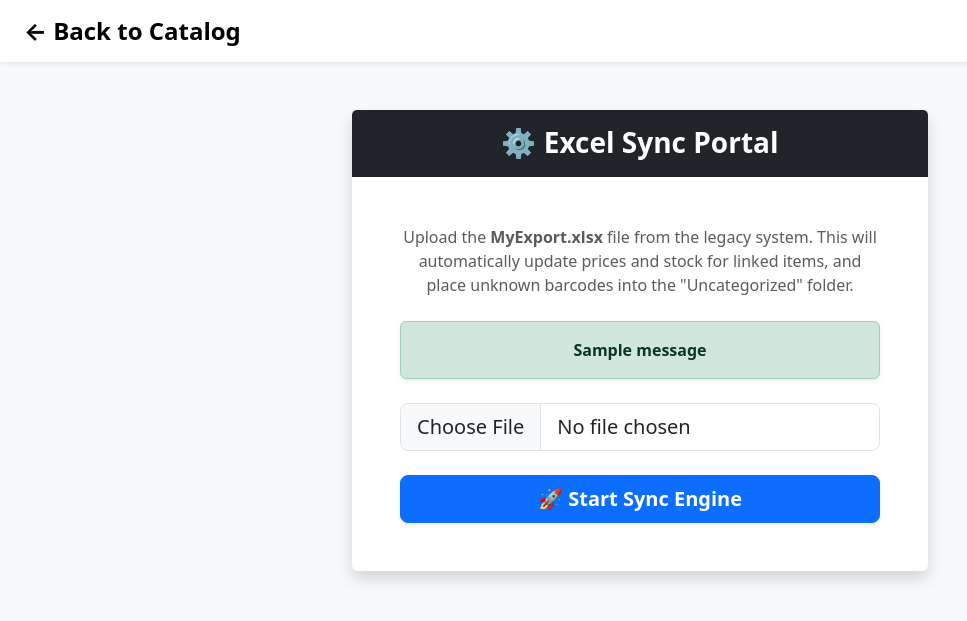
After one commit to Gh-Yeh/wehbegroup, a Django app: page /sync-inventory/ in a window 1280 px wide. The commit adds this page. Shown: the top 621 px of the page, without its empty margins (0-967 px from the left). Run offline with Django 5.2, Linux system fonts and the light colour scheme; a user stored in the database is signed in; tables that the repository leaves empty hold one stand-in row (values such as "Sample post"); one stand-in notice (Sample message) is shown.

Commit message:
Phase 3: Completed data netry

```diff
--- a/catalog/templates/catalog/category_list.html
+++ b/catalog/templates/catalog/category_list.html
@@ -35,6 +35,11 @@
           {% endif %}
 
           <a href="/admin" class="btn btn-outline-dark px-3 py-2 fw-bold"> Admin Login </a>
+
+          <!-- PHASE 3: Sync Portal Button -->
+          {% if user.is_staff %}
+          <a href="{% url 'sync_inventory' %}" class="btn btn-dark px-3 py-2 fw-bold shadow-sm">⚙️ Sync Portal</a>
+          {% endif %}
         </div>
       </div>
     </nav>
--- a/catalog/templates/catalog/item_list.html
+++ b/catalog/templates/catalog/item_list.html
@@ -36,6 +36,11 @@
           {% endif %}
 
           <a href="/admin" class="btn btn-outline-dark px-3 py-2 fw-bold"> Admin Login </a>
+
+          <!-- PHASE 3: Sync Portal Button -->
+          {% if user.is_staff %}
+          <a href="{% url 'sync_inventory' %}" class="btn btn-dark px-3 py-2 fw-bold shadow-sm">⚙️ Sync Portal</a>
+          {% endif %}
         </div>
       </div>
     </nav>
--- /dev/null
+++ b/catalog/templates/catalog/upload_inventory.html
@@ -0,0 +1,85 @@
+<!doctype html>
+<html>
+  <head>
+    <title>Sync Inventory - WehbeGroup</title>
+    <link
+      href="https://cdn.jsdelivr.net/npm/bootstrap@5.3.0/dist/css/bootstrap.min.css"
+      rel="stylesheet"
+    />
+  </head>
+  <body class="bg-light">
+    <nav class="navbar navbar-light bg-white shadow-sm mb-4">
+      <div
+        class="container-fluid px-4 d-flex justify-content-between align-items-center"
+      >
+        <a class="navbar-brand fw-bold fs-4" href="{% url 'category_list' %}"
+          >&larr; Back to Catalog</a
+        >
+      </div>
+    </nav>
+
+    <div class="container mt-5" style="max-width: 600px">
+      <div class="card shadow border-0">
+        <div class="card-header bg-dark text-white text-center py-3">
+          <h3 class="mb-0 fw-bold">⚙️ Excel Sync Portal</h3>
+        </div>
+        <div class="card-body p-5 text-center">
+          <p class="text-muted mb-4">
+            Upload the <strong>MyExport.xlsx</strong> file from the legacy
+            system. This will automatically update prices and stock for linked
+            items, and place unknown barcodes into the "Uncategorized" folder.
+          </p>
+
+          {% if messages %} {% for message in messages %}
+          <div
+            class="alert {% if message.tags == 'success' %}alert-success{% else %}alert-danger{% endif %} fw-bold shadow-sm"
+          >
+            {{ message }}
+          </div>
+          {% endfor %} {% endif %}
+
+          <form
+            id="syncForm"
+            method="post"
+            enctype="multipart/form-data"
+            class="mt-4"
+          >
+            {% csrf_token %}
+            <div class="mb-4">
+              <input
+                class="form-control form-control-lg"
+                type="file"
+                name="excel_file"
+                accept=".xlsx"
+                required
+              />
+            </div>
+            <button
+              id="syncBtn"
+              type="submit"
+              class="btn btn-primary btn-lg w-100 fw-bold shadow-sm"
+            >
+              🚀 Start Sync Engine
+            </button>
+          </form>
+        </div>
+      </div>
+    </div>
+
+    <!-- PHASE 3: Interactive Loading Spinner Script -->
+    <script>
+      document.addEventListener("DOMContentLoaded", function () {
+        const syncForm = document.getElementById("syncForm");
+        const syncBtn = document.getElementById("syncBtn");
+
+        syncForm.addEventListener("submit", function () {
+          // Disable the button to prevent double-clicks
+          syncBtn.disabled = true;
+          // Change the button text and add a spinning wheel
+          syncBtn.innerHTML =
+            '<span class="spinner-border spinner-border-sm me-2" role="status" aria-hidden="true"></span>Processing... Please wait.';
+        });
+      });
+    </script>
+  </body>
+</html>
--- a/catalog/urls.py
+++ b/catalog/urls.py
@@ -11,6 +11,8 @@ urlpatterns = [
         views.duplicate_category,
         name="duplicate_category",
     ),
+    # --- PHASE 3: SYNC PORTAL ---
+    path("sync-inventory/", views.sync_inventory, name="sync_inventory"),
     # --- PHASE 2: POS & ORDER MANAGEMENT ---
     path("toggle-order/", views.toggle_order_mode, name="toggle_order_mode"),
     path("add-to-ticket/<int:item_id>/", views.add_to_ticket, name="add_to_ticket"),
--- a/catalog/views.py
+++ b/catalog/views.py
@@ -1,4 +1,5 @@
 import os
+import openpyxl
 from datetime import datetime
 from decimal import Decimal
 from django.conf import settings
@@ -7,6 +8,8 @@ from django.shortcuts import render, get_object_or_404, redirect
 from django.db.models import Q
 from django.db.models.functions import Lower
 from django.contrib.auth.decorators import login_required
+from django.contrib import messages
+from django.db import IntegrityError
 
 from .models import Category, Item, Client, Order, OrderItem
 from .forms import ItemForm
@@ -38,8 +41,10 @@ def category_list(request):
                 pass
 
     if query:
+        # --- PHASE 3: THE STAGING LOCK (Search) ---
         items = Item.objects.filter(
-            Q(name__icontains=query) | Q(description__icontains=query)
+            (Q(name__icontains=query) | Q(description__icontains=query))
+            & Q(is_active=True)
         ).order_by(Lower("name"))
 
         return render(
@@ -71,7 +76,9 @@ def category_list(request):
 def item_list(request, category_id):
     is_ordering = request.session.get("is_ordering", False)
     category = get_object_or_404(Category, id=category_id)
-    items = category.items.all().order_by(Lower("name"))
+
+    # --- PHASE 3: THE STAGING LOCK (Category View) ---
+    items = category.items.filter(is_active=True).order_by(Lower("name"))
 
     cart = request.session.get("ticket_cart", {})
     cart_items = []
@@ -111,7 +118,9 @@ def item_list(request, category_id):
 
 def item_list_pdf(request, category_id):
     category = get_object_or_404(Category, id=category_id)
-    items = category.items.all().order_by(Lower("name"))
+
+    # --- PHASE 3: THE STAGING LOCK (PDF Generator) ---
+    items = category.items.filter(is_active=True).order_by(Lower("name"))
 
     logo_path = os.path.join(settings.MEDIA_ROOT, "logo.png")
 
@@ -191,6 +200,149 @@ def duplicate_category(request, category_id):
     return render(
         request, "catalog/duplicate_category.html", {"category": original_category}
     )
+
+
+# ==========================================
+# PHASE 3: THE SYNC PORTAL ENGINE
+# ==========================================
+@login_required
+def sync_inventory(request):
+    # Security: Only Admins/Staff can access this page
+    if not request.user.is_staff:
+        return redirect("category_list")
+
+    if request.method == "POST":
+        excel_file = request.FILES.get("excel_file")
+
+        # Validation: Ensure a file was uploaded and is Excel
+        if not excel_file:
+            messages.error(request, "Please select a file to upload.")
+            return redirect("sync_inventory")
+        if not excel_file.name.endswith(".xlsx"):
+            messages.error(request, "Invalid format. Please upload an .xlsx file.")
+            return redirect("sync_inventory")
+
+        # --- PHASE 3: ERROR TRACKING MILESTONES ---
+        current_row_number = 1
+        current_processing_barcode = "N/A"
+
+        try:
+            # 1. Prepare the Staging Area
+            uncategorized_folder, created = Category.objects.get_or_create(
+                name="Uncategorized"
+            )
+
+            # 2. Read the Excel File
+            wb = openpyxl.load_workbook(excel_file, data_only=True)
+            sheet = wb.active
+
+            # Extract rows
+            rows = list(sheet.iter_rows(values_only=True))
+            if len(rows) < 2:
+                messages.error(request, "The uploaded file is empty or missing data.")
+                return redirect("sync_inventory")
+
+            # 3. Dynamically find column indexes based on headers
+            headers = [str(col).upper().strip() if col else "" for col in rows[0]]
+
+            try:
+                code_idx = headers.index("CODE")
+                item_idx = headers.index("ITEM")
+                qtnet_idx = headers.index("QTNET")
+                salepr_idx = headers.index("SALEPR")
+            except ValueError:
+                messages.error(
+                    request,
+                    "Missing required columns. Ensure CODE, ITEM, QTNET, and SALEPR exist.",
+                )
+                return redirect("sync_inventory")
+
+            matched_count = 0
+            unmatched_count = 0
+
+            # 4. Iterate through data (skipping the header row)
+            # We use enumerate starting at 2 because row 1 is the header
+            for idx, row in enumerate(rows[1:], start=2):
+                current_row_number = idx
+
+                # Safely extract and strip invisible spaces from FoxPro data
+                raw_code = (
+                    str(row[code_idx]).strip() if row[code_idx] is not None else ""
+                )
+                current_processing_barcode = raw_code if raw_code else "No Barcode"
+
+                raw_name = (
+                    str(row[item_idx]).strip()
+                    if row[item_idx] is not None
+                    else "Unknown Item"
+                )
+                raw_qtnet = row[qtnet_idx]
+                raw_salepr = row[salepr_idx]
+
+                if not raw_code:
+                    continue  # Skip rows with no barcode
+
+                # Safely convert stock and price
+                try:
+                    stock = int(float(raw_qtnet)) if raw_qtnet is not None else 0
+                except ValueError:
+                    stock = 0
+
+                try:
+                    price = (
+                        Decimal(str(raw_salepr))
+                        if raw_salepr is not None
+                        else Decimal("0.00")
+                    )
+                except:
+                    price = Decimal("0.00")
+
+                # 5. Apply Core Logic
+                item = Item.objects.filter(barcode=raw_code).first()
+
+                if item:
+                    # Match Found: Update Numbers Only
+                    item.stock_quantity = stock
+                    item.price = price
+                    item.save(update_fields=["stock_quantity", "price"])
+                    matched_count += 1
+                else:
+                    # Unmatched: Send to Staging Area
+                    try:
+                        Item.objects.create(
+                            name=raw_name,
+                            category=uncategorized_folder,
+                            barcode=raw_code,
+                            stock_quantity=stock,
+                            price=price,
+                            is_active=False,  # Apply the lock
+                        )
+                        unmatched_count += 1
+                    except IntegrityError:
+                        # Fallback just in case two items have the exact same FoxPro name
+                        Item.objects.create(
+                            name=f"{raw_name} ({raw_code})",
+                            category=uncategorized_folder,
+                            barcode=raw_code,
+                            stock_quantity=stock,
+                            price=price,
+                            is_active=False,
+                        )
+                        unmatched_count += 1
+
+            messages.success(
+                request,
+                f"🚀 Sync Complete! Updated {matched_count} linked items. Sent {unmatched_count} new items to 'Uncategorized'.",
+            )
+
+        except Exception as e:
+            # THIS IS THE PINPOINT ERROR CATCHER
+            error_message = f"Crash detected at Row {current_row_number} (Barcode: {current_processing_barcode}). System Error: {str(e)}"
+            messages.error(request, error_message)
+
+        return redirect("sync_inventory")
+
+    return render(request, "catalog/upload_inventory.html")
 
 
 # ==========================================
@@ -420,8 +572,10 @@ def live_search(request):
     results = []
 
     if query.strip():
+        # --- PHASE 3: THE STAGING LOCK (Live API) ---
         items = Item.objects.filter(
-            Q(name__icontains=query) | Q(description__icontains=query)
+            (Q(name__icontains=query) | Q(description__icontains=query))
+            & Q(is_active=True)
         ).order_by(Lower("name"))[:15]
 
         for item in items:
```
Also changed, not shown: catalog/admin.py (+16 -8 lines), catalog/models.py (+15 -15 lines), catalog/migrations/0007_item_is_active.py (added).
